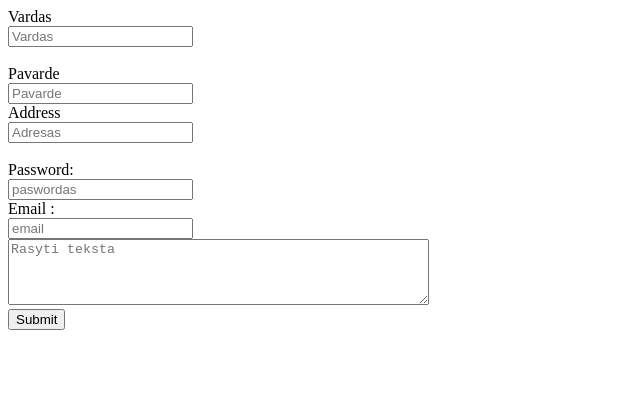
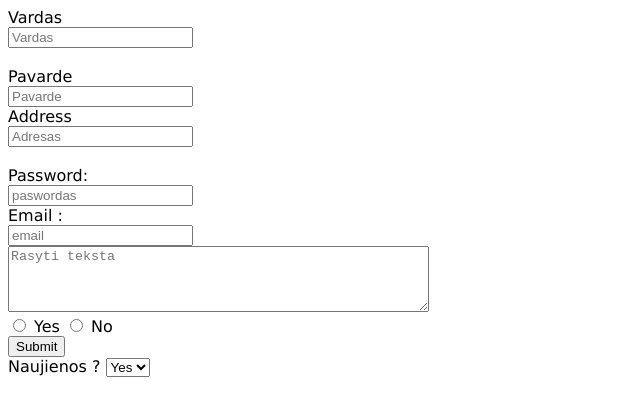
Before and after one commit to Vaisad/FS2021-2022, a plain HTML site: page leksjon4.html in a window 1280 px wide. Shown: the whole page, without its empty margins (0-640 px from the left). Drawn offline with Linux system fonts and the light colour scheme.

Commit message:
leksjon4

```diff
--- a/leksjon4.html
+++ b/leksjon4.html
@@ -5,35 +5,51 @@
     <meta name="viewport" content="width=device-width, initial-scale=1.0">
     <title>Leksjon 4</title>
     <style>
+        body{
+            font-family: Verdana, Geneva, Tahoma, sans-serif;
+        }
         input{
             display: block;
+        }
+        .papa{
+            display: inline;
         }
     </style>
 </head>
 <body>
 
-    <form>
+    <form method="POST">
         <div>
         <label for="Vardas">Vardas</label><br>
-        <input type="text" name="Vardas" placeholder="Vardas"><br>
+        <input type="text" name="Vardas" placeholder="Vardas" id="Vardas"><br>
         <label for="Pavarde">Pavarde</label><br>
-        <input type="text"  name="Pavarde" placeholder="Pavarde" >
+        <input type="text"  name="Pavarde" placeholder="Pavarde" id="Pavarde" >
 
          </div>
          <div>
         <label for="Address">Address</label><br>
-        <input type="text" name="Address" placeholder="Adresas"><br>
+        <input type="text" name="Address" placeholder="Adresas" id="Address"><br>
         <label for="pwd">Password:</label><br>
-        <input type="password" name="pwd" placeholder="paswordas">
+        <input type="password" name="pwd" placeholder="paswordas" id="Password">
         </div>
 
         <div>
         <label for="email">Email :</label>
-        <input type="text" id="email" placeholder="email"/>
-        <label for="review"></label>
+        <input type="text" id="email" placeholder="email" id="email"/>
         <textarea  name="review" rows="4" cols="50" placeholder="Rasyti teksta"></textarea>
         </div>
     </form>
+    <input class="papa" type="radio" name="Yes">
+    <label for="Yes">Yes</label>
+    <input class="papa" type="radio" name="No">
+    <label for="No">No</label>
     <input class="btn" type="submit" value="Submit" />
+
+    <label for="naujienos" >Naujienos ?</label>
+    <select name="naujienos" id="naujienos">
+        <option value="Yes">Yes</option>
+        <option value="No">No</option>
+    </select>
+
 </body>
 </html>
```
